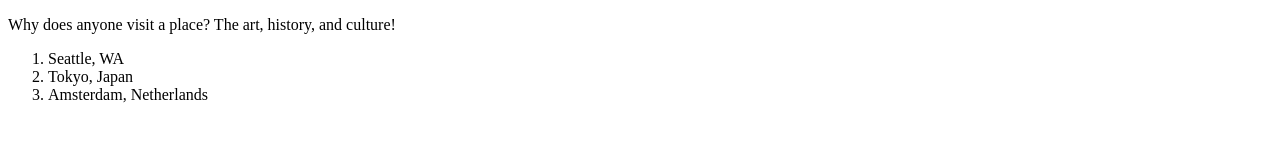
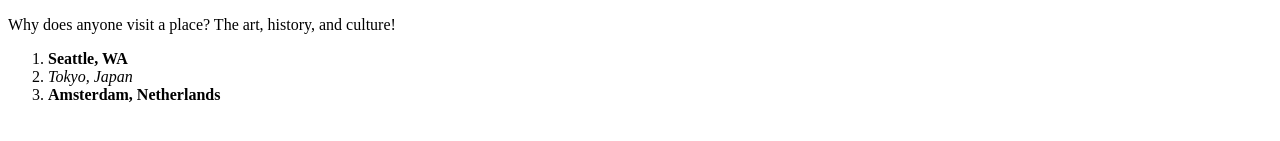
Before and after one commit to sara2in/html-exercise, a plain HTML site: page index.html in a window 1280 px wide. Shown: the part 353-494 px from the top of the page. Drawn offline with Linux system fonts and the light colour scheme.

Commit message:
strong/emphasized

```diff
--- a/index.html
+++ b/index.html
@@ -20,9 +20,9 @@
             <h3>Cites I Would Like To Visit</h3>
                 <p>Why does anyone visit a place? The art, history, and culture!</p>
                     <ol>
-                        <li>Seattle, WA</li>
-                        <li>Tokyo, Japan</li>
-                        <li>Amsterdam, Netherlands</li>
+                        <li><strong>Seattle, WA</strong></li>
+                        <li><em>Tokyo, Japan</em></li>
+                        <li><strong>Amsterdam, Netherlands</strong></li>
                     </ol>
         </body>
 
```
